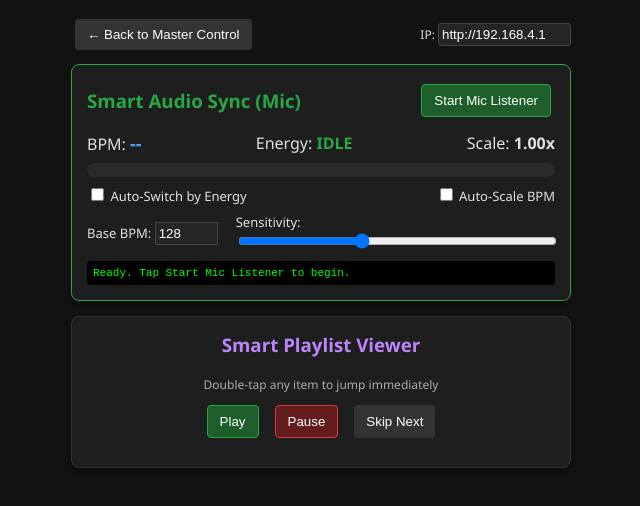
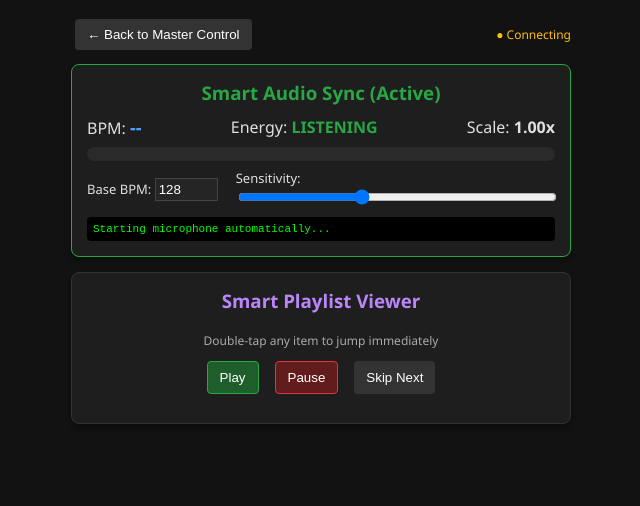
Before and after one commit to digirhino/led-poi, a plain HTML site: page smart.html in a window 1280 px wide. Shown: the whole page, without its empty margins (319-959 px from the left). Drawn offline with Linux system fonts and the light colour scheme; no server answers.

Commit message:
Update smart.html

```diff
--- a/smart.html
+++ b/smart.html
@@ -28,40 +28,30 @@
 <body>
 <div id="page">
   <div class="row" style="margin-bottom: 10px;">
-    <button onclick="window.location.href='./index.html'">&#8592; Back to Master Control</button>
-    <div style="font-size:12px;">
-      IP: <input type="text" id="espHost" value="http://192.168.4.1" style="width:125px; background:#252525; color:#fff; border:1px solid #444; padding:3px; border-radius:3px;">
-    </div>
+    <button onclick="exitSmartMode()">&#8592; Back to Master Control</button>
+    <span id="statusDot" style="font-size:12px; color:#ffc107;">● Connecting</span>
   </div>
 
   <!-- SMART AUDIO SYNC BOX -->
   <div class="panel" style="border-color: #28a745;">
+    <h3 style="margin:0 0 10px 0; color:#28a745;">Smart Audio Sync (Active)</h3>
+
     <div class="row">
-      <h3 style="margin:0; color:#28a745;">Smart Audio Sync (Mic)</h3>
-      <button id="micBtn" class="btn-green" onclick="toggleMic()">Start Mic Listener</button>
-    </div>
-
-    <div class="row" style="margin-top: 10px;">
       <div>BPM: <strong id="bpmVal" style="font-size:18px; color:#4da6ff;">--</strong></div>
-      <div>Energy: <strong id="energyLabel" style="color:#28a745;">IDLE</strong></div>
+      <div>Energy: <strong id="energyLabel" style="color:#28a745;">LISTENING</strong></div>
       <div>Scale: <strong id="scaleVal">1.00x</strong></div>
     </div>
 
     <div class="meter-bg"><div id="bassMeter" class="meter-fill"></div></div>
 
     <div class="row" style="margin-top: 8px; font-size: 13px;">
-      <label><input type="checkbox" id="smartJumpToggle" onchange="syncSmartFlags()"> Auto-Switch by Energy</label>
-      <label><input type="checkbox" id="autoTempoToggle" onchange="syncSmartFlags()"> Auto-Scale BPM</label>
-    </div>
-
-    <div class="row" style="margin-top: 8px; font-size: 13px;">
       <label>Base BPM: <input type="number" id="baseBpm" value="128" min="60" max="200" style="width:55px; background:#252525; color:#fff; border:1px solid #444; padding:3px;"></label>
       <label style="flex:1; margin-left:10px;">Sensitivity: <input type="range" id="sensitivity" min="115" max="180" value="140" style="width:100%;"></label>
     </div>
-    <div id="debugLog">Ready. Tap Start Mic Listener to begin.</div>
+    <div id="debugLog">Starting microphone automatically...</div>
   </div>
 
-  <!-- PLAYLIST VIEWER (WITH DOUBLE-TAP SKIP & ENERGY TAGS) -->
+  <!-- PLAYLIST VIEWER -->
   <div class="panel">
     <h3>Smart Playlist Viewer</h3>
     <div style="text-align:center; font-size:12px; color:#aaa; margin-bottom:8px;">Double-tap any item to jump immediately</div>
@@ -74,6 +64,6 @@
   </div>
 </div>
 
-<script src="./smart.js?v=1"></script>
+<script src="./smart.js?v=2"></script>
 </body>
 </html>
```
